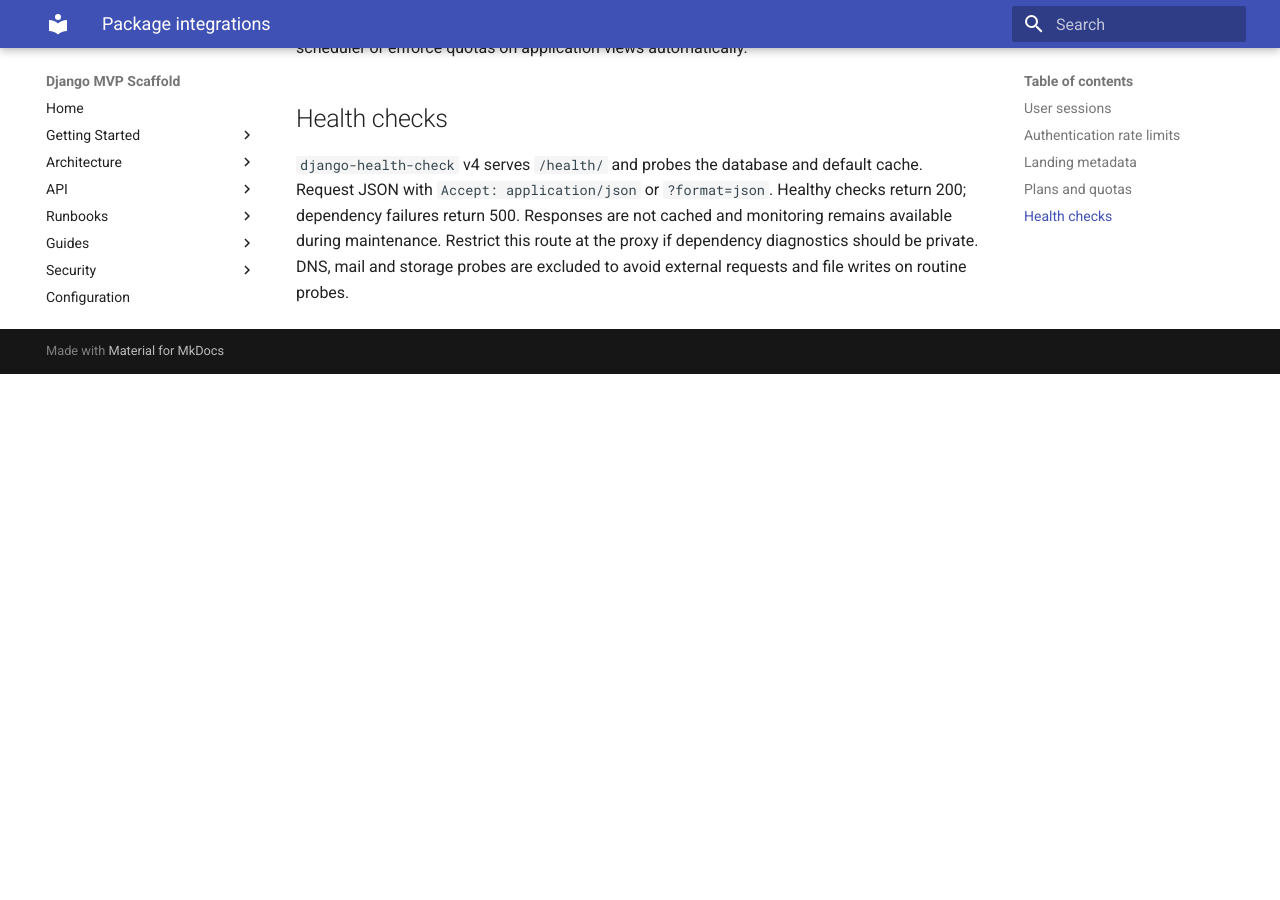
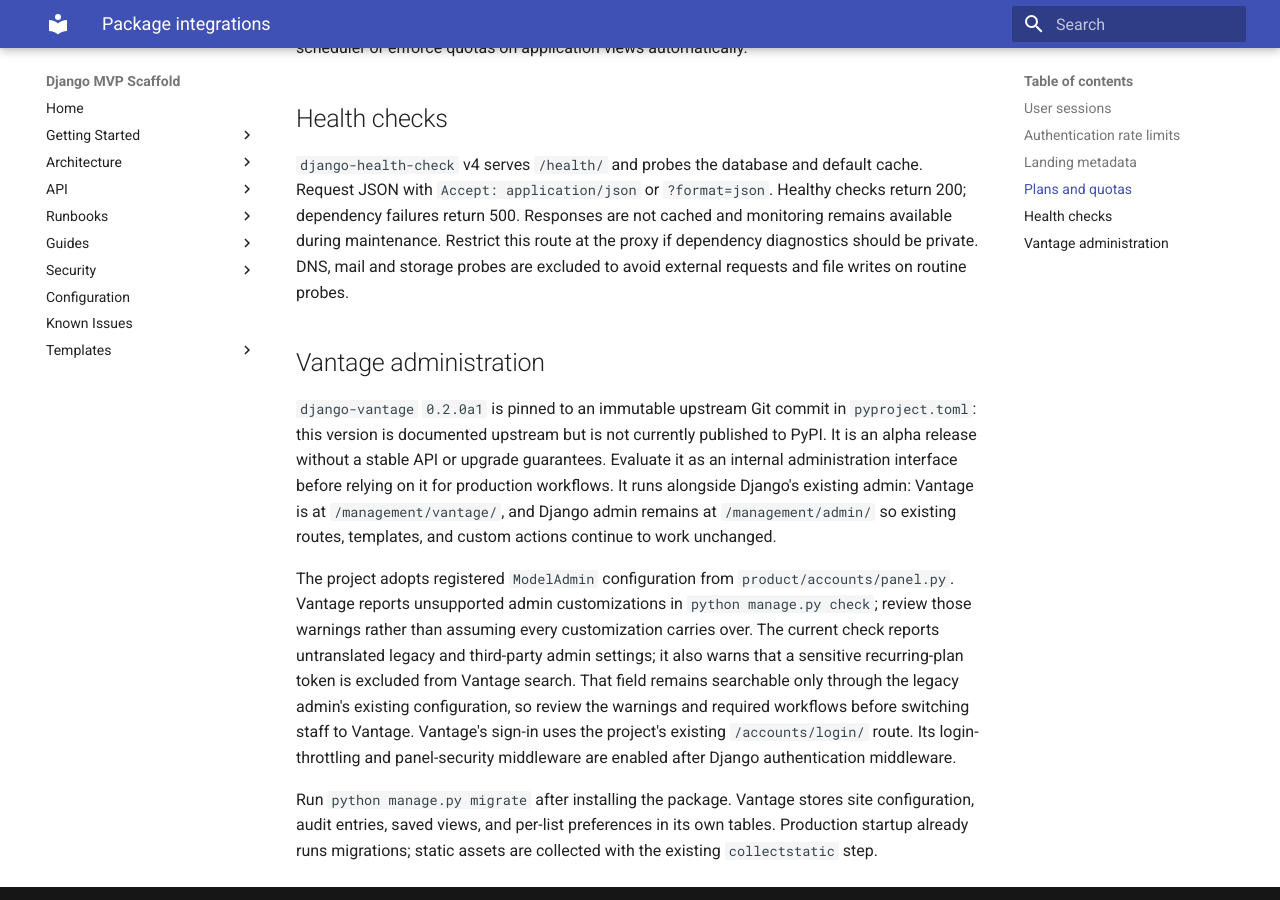
Before and after one commit to PyKhaled/django-mvp-scaffold, an MkDocs documentation site: the page built from docs/guides/package-integrations.md, in a window 1280 px wide and 900 px high, scrolled down 1150 px. Built offline with MkDocs 1.6.1 and Material for MkDocs 9.7.7, drawn with Linux system fonts in a browser that asks for light colours; nearby versions of some CDN libraries; before the commit the page ends 1524 px from its top, so only the background shows below that.

Commit message:
feat(admin): add django-vantage panel
Co-authored-by: Copilot <223556219+Copilot@users.noreply.github.com>

```diff
--- a/docs/guides/package-integrations.md
+++ b/docs/guides/package-integrations.md
@@ -52,3 +52,29 @@ checks return 200; dependency failures return 500. Responses are not cached and
 monitoring remains available during maintenance. Restrict this route at the
 proxy if dependency diagnostics should be private. DNS, mail and storage probes
 are excluded to avoid external requests and file writes on routine probes.
+
+## Vantage administration
+
+`django-vantage` `0.2.0a1` is pinned to an immutable upstream Git commit in
+`pyproject.toml`: this version is documented upstream but is not currently
+published to PyPI. It is an alpha release without a stable API or upgrade
+guarantees. Evaluate it as an internal administration interface before relying on
+it for production workflows. It runs alongside Django's existing admin: Vantage
+is at `/management/vantage/`, and Django admin remains at `/management/admin/` so
+existing routes, templates, and custom actions continue to work unchanged.
+
+The project adopts registered `ModelAdmin` configuration from
+`product/accounts/panel.py`. Vantage reports unsupported admin customizations in
+`python manage.py check`; review those warnings rather than assuming every
+customization carries over. The current check reports untranslated legacy and
+third-party admin settings; it also warns that a sensitive recurring-plan token
+is excluded from Vantage search. That field remains searchable only through the
+legacy admin's existing configuration, so review the warnings and required
+workflows before switching staff to Vantage. Vantage's sign-in uses the project's
+existing `/accounts/login/` route. Its login-throttling and panel-security
+middleware are enabled after Django authentication middleware.
+
+Run `python manage.py migrate` after installing the package. Vantage stores site
+configuration, audit entries, saved views, and per-list preferences in its own
+tables. Production startup already runs migrations; static assets are collected
+with the existing `collectstatic` step.
--- a/pyproject.toml
+++ b/pyproject.toml
@@ -19,6 +19,7 @@ base = [
     "django-notifications-community==1.12.1",
     "django-simple-history==3.10.1",
     "django-user-sessions @ git+https://github.com/jazzband/django-user-sessions.git@527f91e83e61d240d6bba6e20d460cc515a52dbb",
+    "django-vantage @ git+https://github.com/Pythondeveloper6/django-vantage.git@a3268694c1f46639277d67aa565d6045ef6a17e5",
     "pillow==12.3.0",
     "pywebpush==2.5.0",
     "setuptools==84.0.0",
```
Also changed, not shown: README.md (+6 -3 lines), docs/configuration.md (+4 -0 lines), 5 other files.
